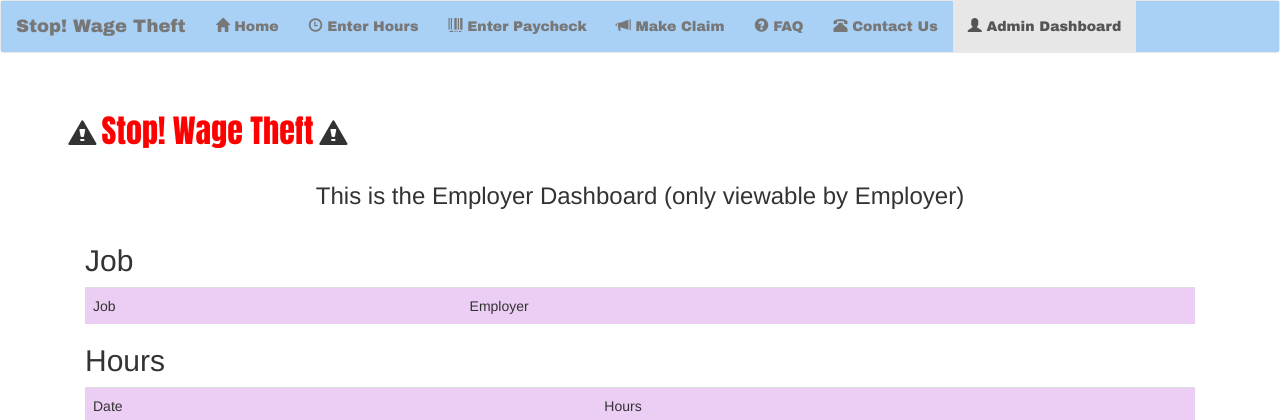
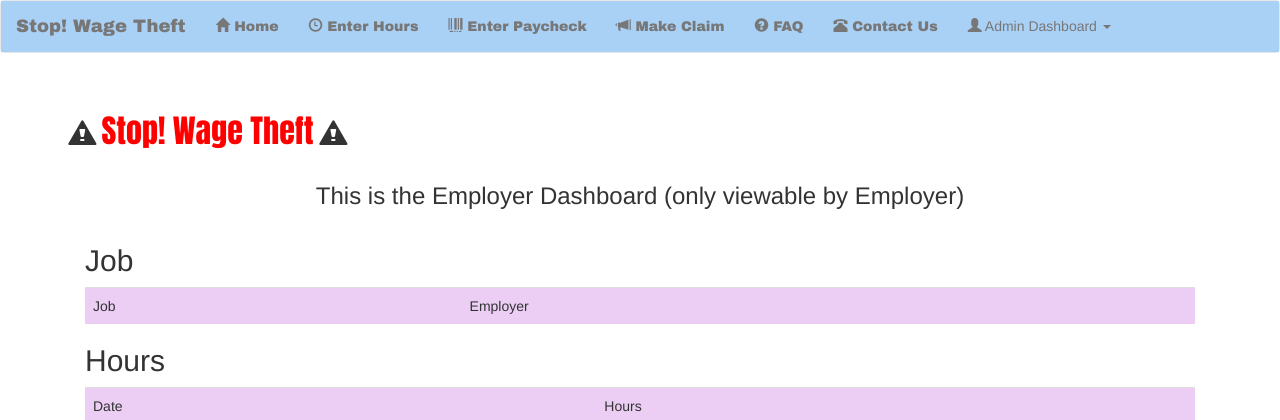
Before and after one commit to demcgee/Wage_Theft5, a PHP site: page /EmployerUI.php in a window 1280 px wide. Shown: the top 420 px of the page. Run offline with PHP 8.4, Linux system fonts and the light colour scheme; the visitor is signed in with stand-in values (Sample User, id 1); data that the repository does not hold is empty.

Commit message:
Update EmployerUI.php

```diff
--- a/EmployerUI.php
+++ b/EmployerUI.php
@@ -28,8 +28,15 @@
       <li><a href="enterpaycheck.php"><span style="font-size:1.0em" class="glyphicon glyphicon-barcode"></span><font face="Arial Black"> Enter Paycheck</a></li></font>
       <li><a href="Makeclaim.php"><span style="font-size:1.0em" class="glyphicon glyphicon-bullhorn"></span><font face="Arial Black"> Make Claim</a></li></font>
       <li><a href="faq_in.php"><span style="font-size:1.0em" class="glyphicon glyphicon-question-sign"></span><font face="Arial Black"> FAQ</a></li></font>
-	  <li><a href="contactus_in.php"><span style="font-size:1.0em" class="glyphicon glyphicon-phone-alt"></span><font face="Arial Black"> Contact Us</a></li></font>
-      <li class="active"><a href="Adminhome.php"><span style="font-size:1.0em" class="glyphicon glyphicon-user"></span><font face="Arial Black"> Admin Dashboard</a></li></font>
+      <li><a href="contactus_in.php"><span style="font-size:1.0em" class="glyphicon glyphicon-phone-alt"></span><font face="Arial Black"> Contact Us</a></li></font>
+      <li class="dropdown">
+          <a href="#" class="dropdown-toggle" data-toggle="dropdown" role="button" aria-haspopup="true" aria-expanded="false"><span class="glyphicon glyphicon-user"></span>  Admin Dashboard <span class="caret"></span></a>
+          <ul class="dropdown-menu">
+            <li><a href="Adminhome.php">Administrator Interface</a></li>
+            <li><a href="EmployerUI.php">Employer Interface</a></li>
+            <li><a href="NonProfUI.php">Non Profit Interface</a></li>
+          </ul>
+        </li>
     </ul>
   </div>
 </nav>
```
